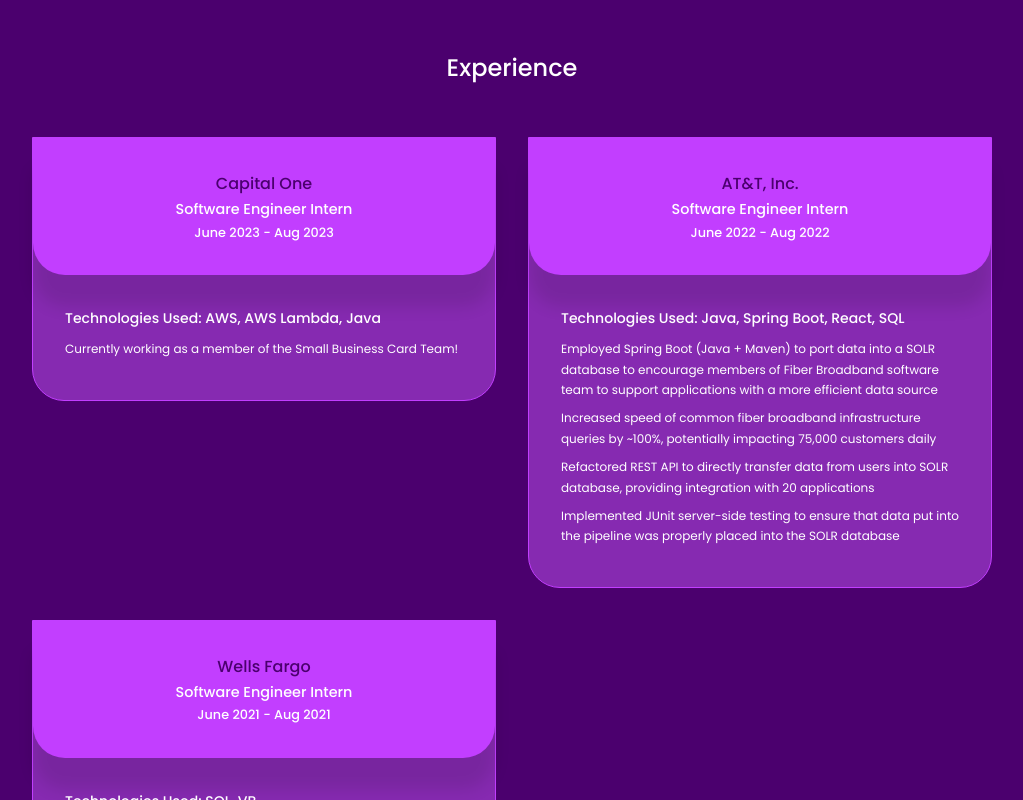
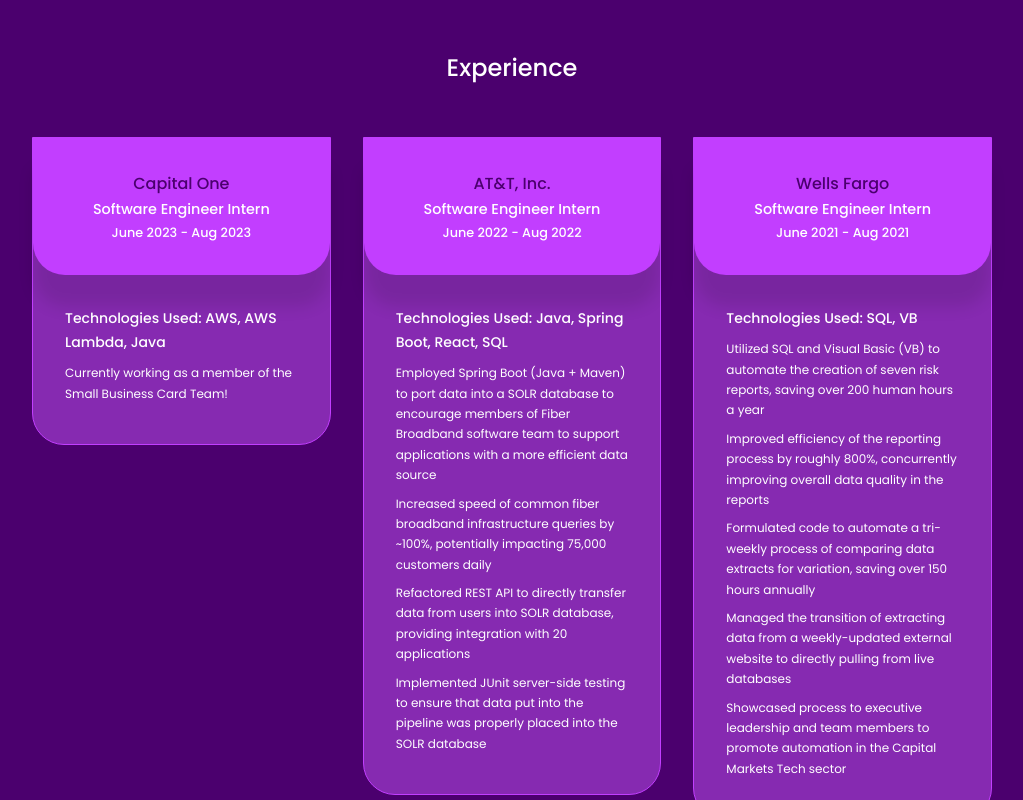
Before and after one commit to ankithkanderi24/my-website, a React (Create React App) app: page / in a window 1280 px wide. Shown: the part 1740-2540 px from the top of the page, without its empty margins (128-1151 px from the left). Built offline with nearby package versions, Linux system fonts and the light colour scheme.

Commit message:
fixing experience

```diff
--- a/src/components/experience/experience.css
+++ b/src/components/experience/experience.css
@@ -1,6 +1,6 @@
-.experience_container {
+.job_container {
     display: grid;
-    grid-template-columns: repeat(3, 1fr);
+    grid-template-columns: repeat(3, .6fr);
     gap: 2rem;
 }
 
--- a/src/components/experience/experience.jsx
+++ b/src/components/experience/experience.jsx
@@ -7,7 +7,7 @@
     <section id='experience'>
       <h2>Experience</h2>
 
-      <div className="container experience_container">
+      <div className="container job_container">
         <article className='job'>
             <div className="job_head">
                 <h3>Capital One</h3>
```
